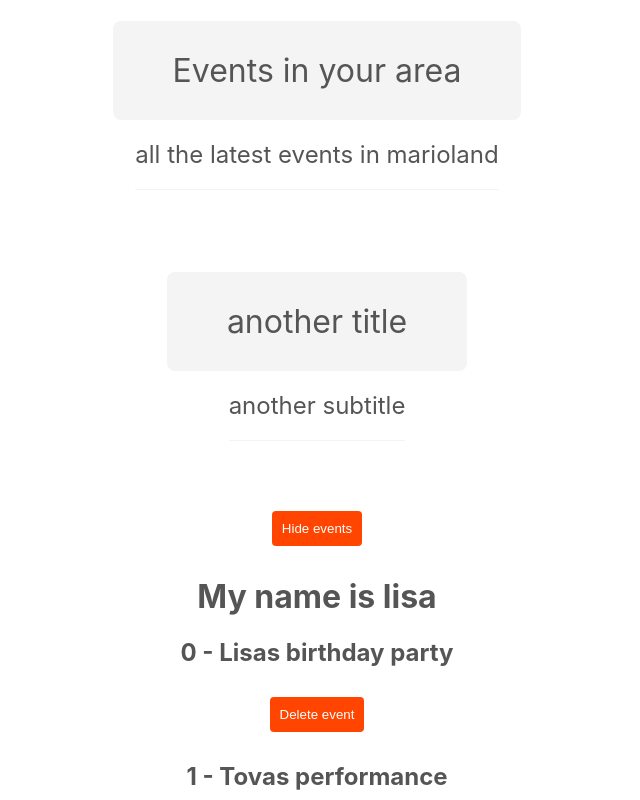
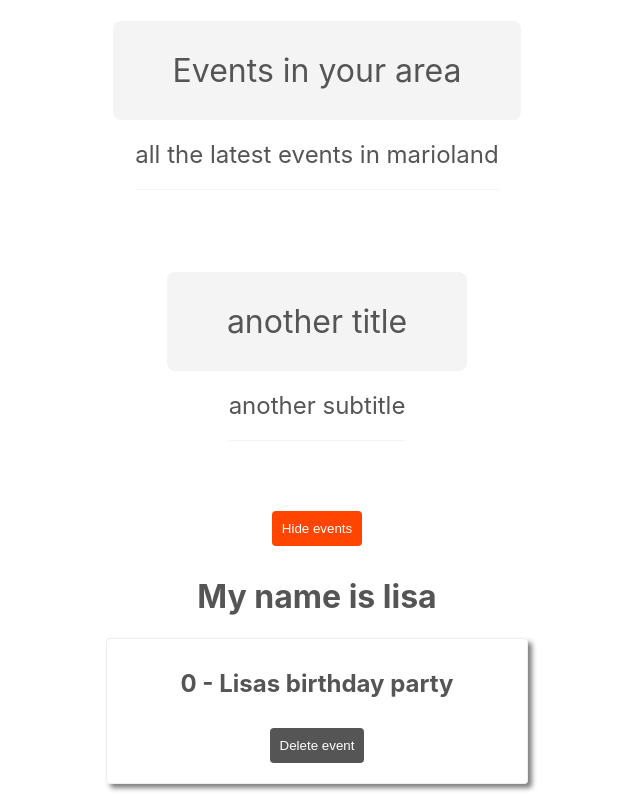
Before and after one commit to lisamaliqi/NetNinjaNotes_React_and_Firebase, a React (Vite) app in the folder 5.styling-react-applications/: page / in a window 1280 px wide. Shown: the top 800 px of the page, without its empty margins (323-963 px from the left). Built offline with nearby package versions, Linux system fonts and the light colour scheme.

Commit message:
demonstrating how to use modules in css and react

```diff
--- /dev/null
+++ b/5.styling-react-applications/src/components/EventList.module.css
@@ -0,0 +1,18 @@
+.card {
+    border: 1px solid #eee;
+    box-shadow: 4px 4px 5px rgba(0, 0, 0, 0.5);
+    padding: 10px;
+    max-width: 400px;
+    margin: 20px auto;
+    border-radius: 4px;
+}
+
+/* module selector only works if it is class selector or id selector, not tag name, so this would affect every button */
+/* button {
+    background-color: #555;
+} */
+
+/* this would work if you add the class first */
+.card button {
+    background-color: #555;
+}
--- a/5.styling-react-applications/src/components/EventList.tsx
+++ b/5.styling-react-applications/src/components/EventList.tsx
@@ -1,15 +1,19 @@
 import React from 'react'
+import styles from './EventList.module.css'
 
 export default function EventList(props: any) {
   return (
     <div>
         {props.events.map((event: any, index: number) => { //run righthand of && if lefthand is true, called "logical and"
             return (
-                < React.Fragment key={event.id}> {/* you need to give each item an unique key value (id) */}
+                <div className={styles.card} key={event.id}> {/* you need to give each item an unique key value (id) */}
+                {/* by doing styles.card i can scope the card class to only this component and it not affecting other components
+                    css modules are scoped to the components they are referenced in
+                */}
                     <h2>{index} - {event.title}</h2>
                     <button onClick={() => props.handleClick(event.id)}>Delete event</button> {/* handleClick 2 */}
                     {/* its an anonymous function, it wont be called directly, it will be called once the button is pressed */}
-                </React.Fragment>
+                </div>
             );
         })}
     </div>
```
